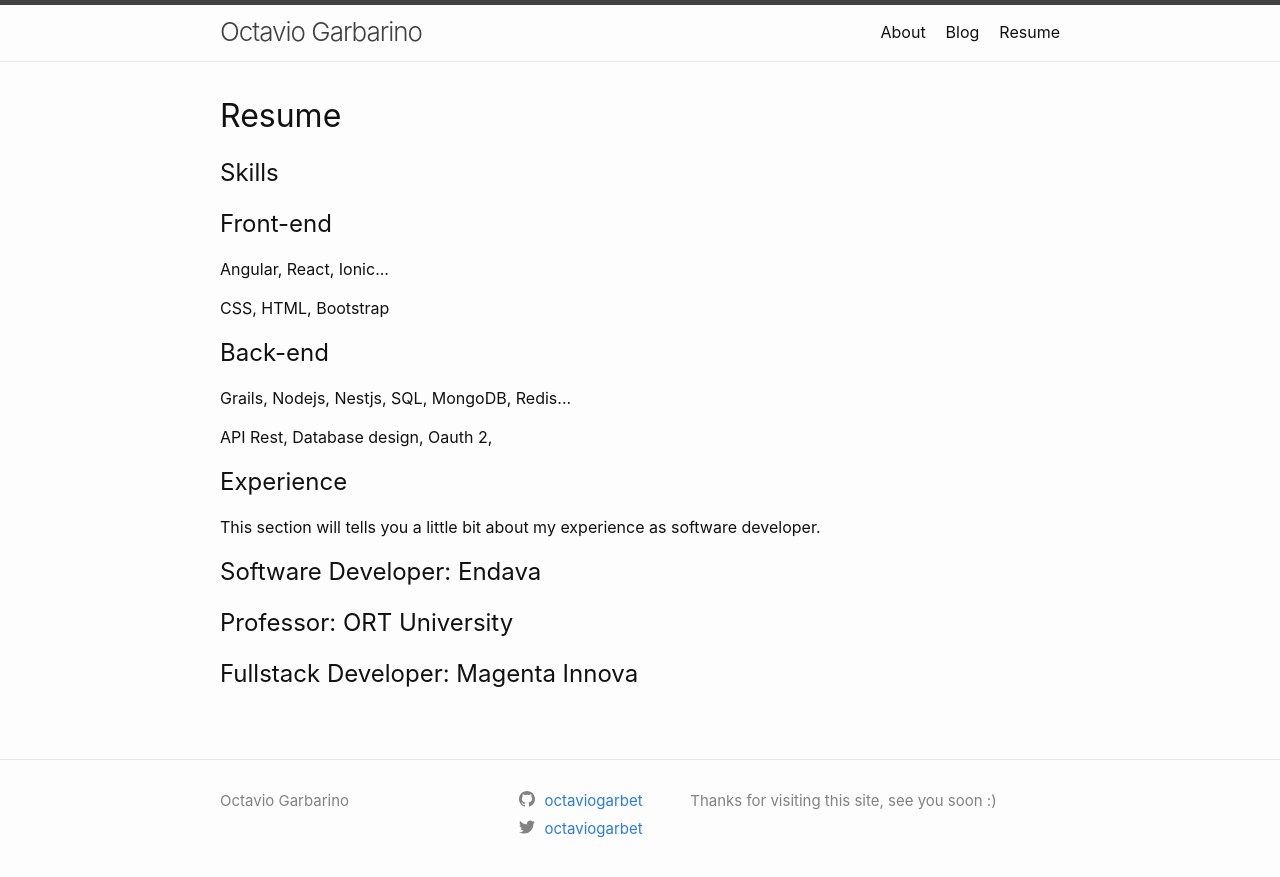
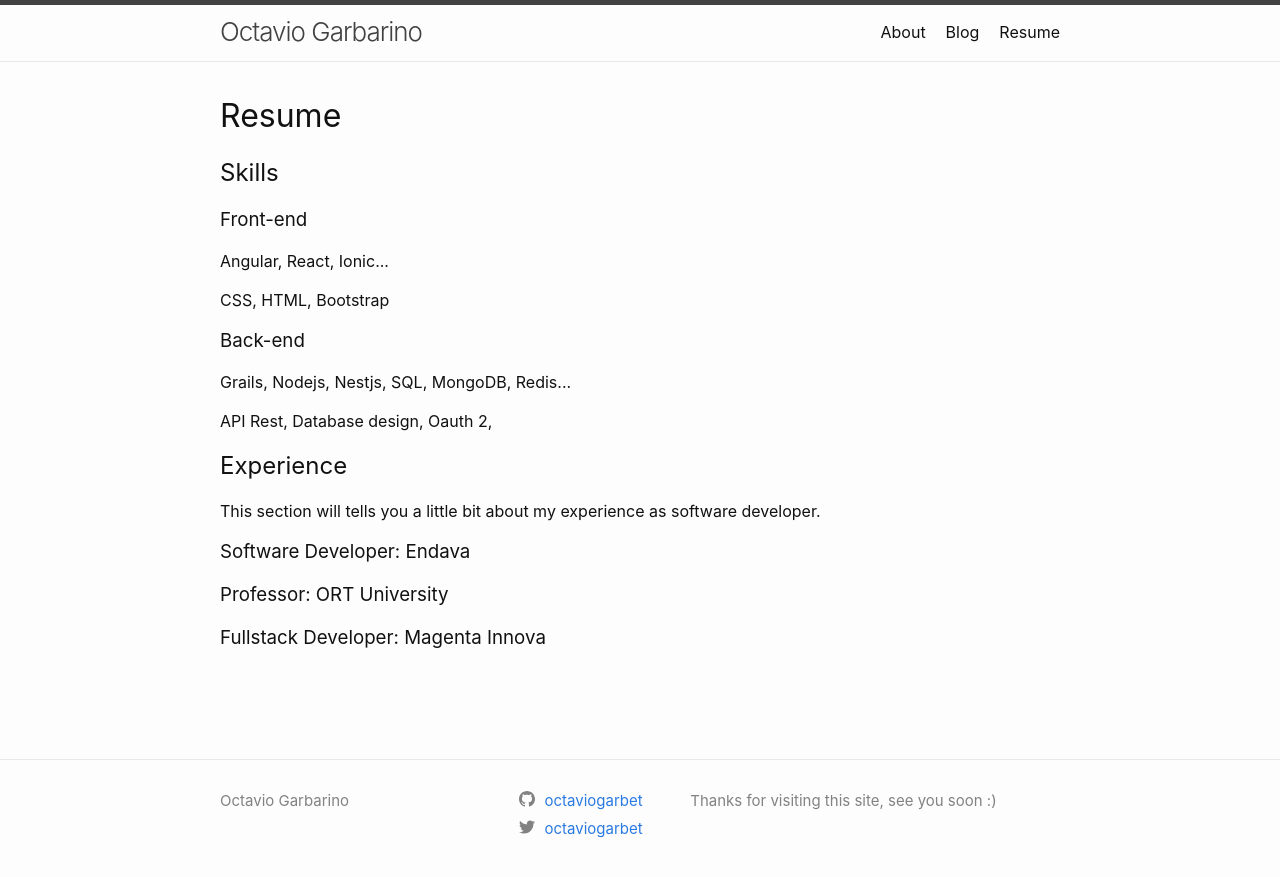
Before and after one commit to octaviogarbet/octaviogarbet.github.io, a Jekyll site: the page built from resume.html, in a window 1280 px wide. Shown: the top 877 px of the page. Built offline with Jekyll 4.4.1, drawn with Linux system fonts in a browser that asks for light colours.

Commit message:
adding more content to sections

```diff
--- a/resume.html
+++ b/resume.html
@@ -5,34 +5,35 @@
 <h1>Resume</h1>
 
 <section>
-    <h1>Skills</h1>
+    <h2>Skills</h2>
+    <p></p>
     <article>
-        <h2>Front-end</h2>
+        <h3>Front-end</h3>
         <p>Angular, React, Ionic...</p>
         <p>CSS, HTML, Bootstrap</p>
     </article>
     <article>
-        <h2>Back-end</h2>
+        <h3>Back-end</h3>
         <p>Grails, Nodejs, Nestjs, SQL, MongoDB, Redis...</p>
         <p>API Rest, Database design, Oauth 2, </p>
     </article>
 </section>
 
 <section>
-    <h1>Experience</h1>
+    <h2>Experience</h2>
     <p>This section will tells you a little bit about my experience as software developer.</p>
     <article>
-        <h2>Software Developer: Endava</h2>
+        <h3>Software Developer: Endava</h3>
         <p></p>
     </article>
 
     <article>
-        <h2>Professor: ORT University</h2>
+        <h3>Professor: ORT University</h3>
         <p></p>
     </article>
 
     <article>
-        <h2>Fullstack Developer: Magenta Innova</h2>
+        <h3>Fullstack Developer: Magenta Innova</h3>
         <p></p>
     </article>
 </section>
```
Also changed, not shown: about.md (+4 -1 lines), index.html (+9 -4 lines).
